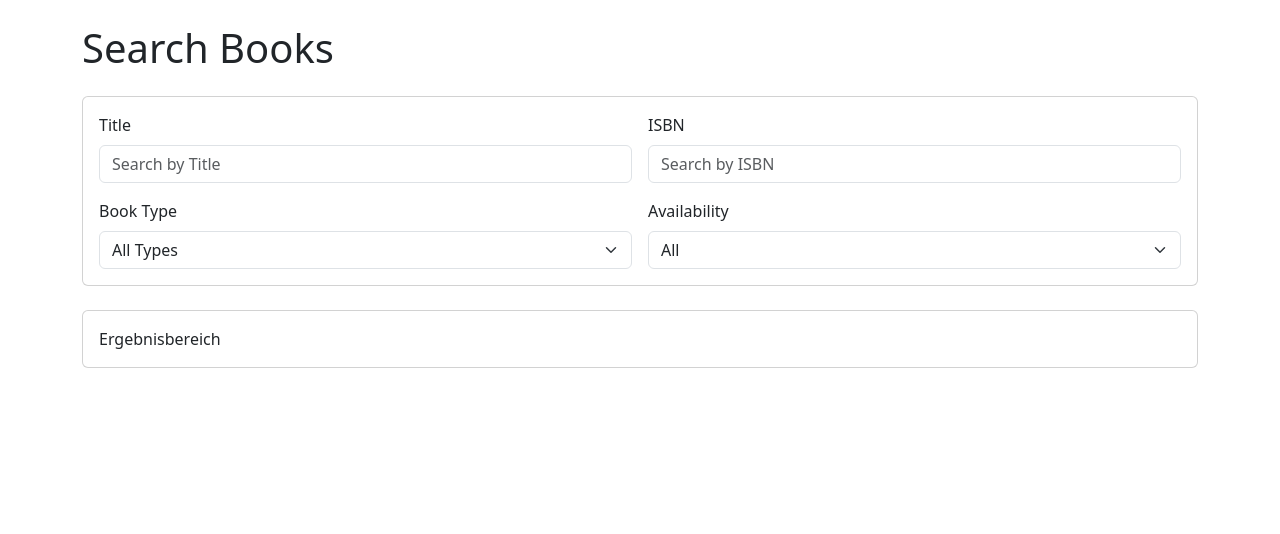
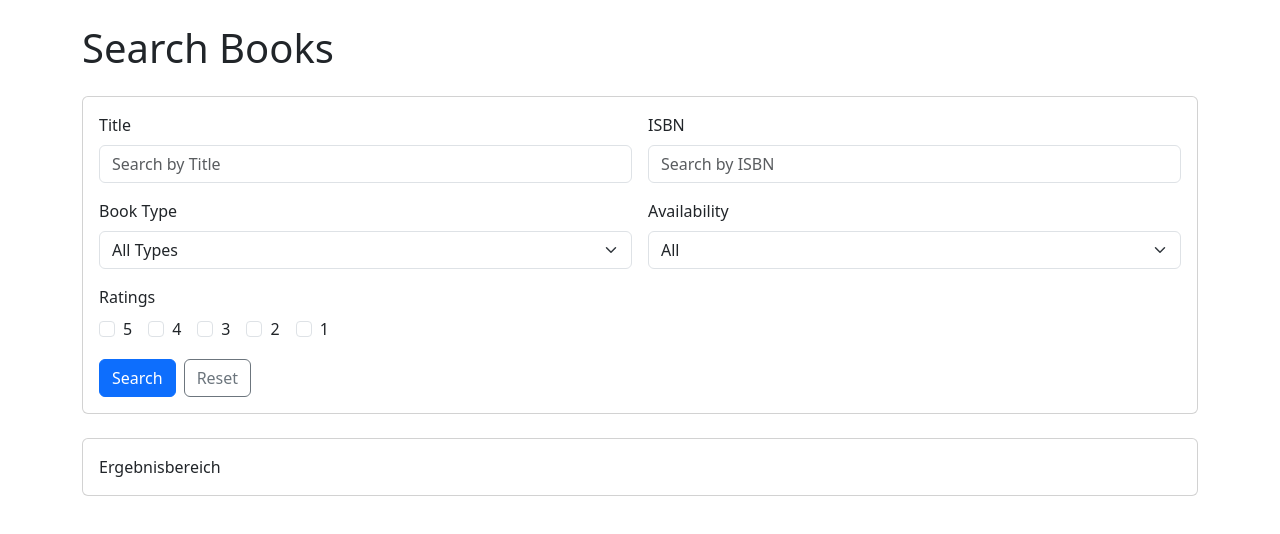
Before and after one commit to inesoetling/SPA-mit-React-Next-GraphQL, a Next.js app in the folder frontend/: page /search in a window 1280 px wide. Shown: the top 534 px of the page. Built offline with nearby package versions, Linux system fonts and the light colour scheme.

Commit message:
feat(search): Ratingfilter sowie Search/Reset ergänzt

```diff
--- a/frontend/src/app/search/page.tsx
+++ b/frontend/src/app/search/page.tsx
@@ -1,7 +1,7 @@
 'use client';
 
 import { useState } from 'react';
-import { Card, Col, Container, Form, Row } from 'react-bootstrap';
+import { Button, Card, Col, Container, Form, Row } from 'react-bootstrap';
 
 type BookType = 'HARDCOVER' | 'PAPERBACK' | 'EPUB';
 type Availability = 'ALL' | 'AVAILABLE' | 'UNAVAILABLE';
@@ -20,6 +20,18 @@ export default function SearchPage() {
 
   const handleSubmit = (e: React.FormEvent) => {
     e.preventDefault();
+  };
+
+  const handleReset = () => {
+    setTitle('');
+    setIsbn('');
+    setBookType('ALL');
+    setAvailability('ALL');
+    setRating5(false);
+    setRating4(false);
+    setRating3(false);
+    setRating2(false);
+    setRating1(false);
   };
 
   return (
@@ -84,6 +96,69 @@ export default function SearchPage() {
                   </Form.Select>
                 </Form.Group>
               </Col>
+              <Col xs={12}>
+                <Form.Group controlId="searchRatings">
+                  <Form.Label>Ratings</Form.Label>
+
+                  <div>
+                    <Form.Check
+                      inline
+                      type="checkbox"
+                      id="rating-5"
+                      label="5"
+                      checked={rating5}
+                      onChange={(e) => setRating5(e.target.checked)}
+                    />
+                    <Form.Check
+                      inline
+                      type="checkbox"
+                      id="rating-4"
+                      label="4"
+                      checked={rating4}
+                      onChange={(e) => setRating4(e.target.checked)}
+                    />
+                    <Form.Check
+                      inline
+                      type="checkbox"
+                      id="rating-3"
+                      label="3"
+                      checked={rating3}
+                      onChange={(e) => setRating3(e.target.checked)}
+                    />
+                    <Form.Check
+                      inline
+                      type="checkbox"
+                      id="rating-2"
+                      label="2"
+                      checked={rating2}
+                      onChange={(e) => setRating2(e.target.checked)}
+                    />
+                    <Form.Check
+                      inline
+                      type="checkbox"
+                      id="rating-1"
+                      label="1"
+                      checked={rating1}
+                      onChange={(e) => setRating1(e.target.checked)}
+                    />
+                  </div>
+                </Form.Group>
+              </Col>
+
+              <Col xs={12}>
+                <div className="d-flex gap-2">
+                  <Button type="submit" variant="primary">
+                    Search
+                  </Button>
+                  <Button
+                    type="button"
+                    variant="outline-secondary"
+                    onClick={handleReset}
+                  >
+                    Reset
+                  </Button>
+                </div>
+              </Col>
             </Row>
           </Form>
         </Card.Body>
```
